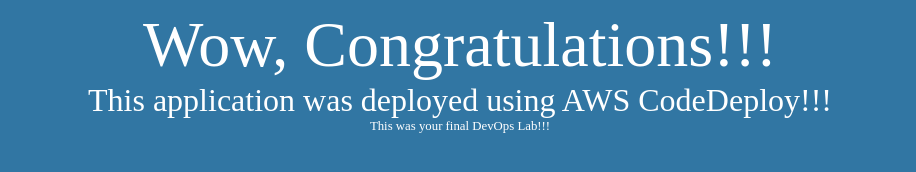
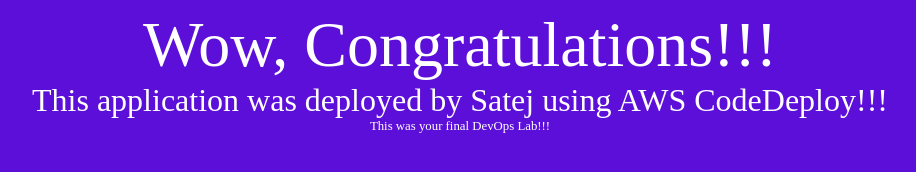
Before and after one commit to satejrane04/SatejR-BGlab, a plain HTML site: page index.html in a window 1280 px wide. Shown: the whole page, without its empty margins (180-1096 px from the left). Drawn offline with Linux system fonts and the light colour scheme.

Commit message:
Update index.html

```diff
--- a/index.html
+++ b/index.html
@@ -1,9 +1,9 @@
 <html>
 
-<body style="background-color:rgb(49, 118, 163);">
+<body style="background-color:rgb(93, 15, 218);">
     <center>
         <p1 style="font-size:5vw;color:white">Wow, Congratulations!!!</p1> <br>
-        <p2 style="font-size:2.5vw;color:white">This application was deployed using AWS CodeDeploy!!!</p2> <br>
+        <p2 style="font-size:2.5vw;color:white">This application was deployed by Satej using AWS CodeDeploy!!!</p2> <br>
         <p3 style="font-size:1vw;color:white">This was your final DevOps Lab!!!</p3>
     </center>
 </body>
```
